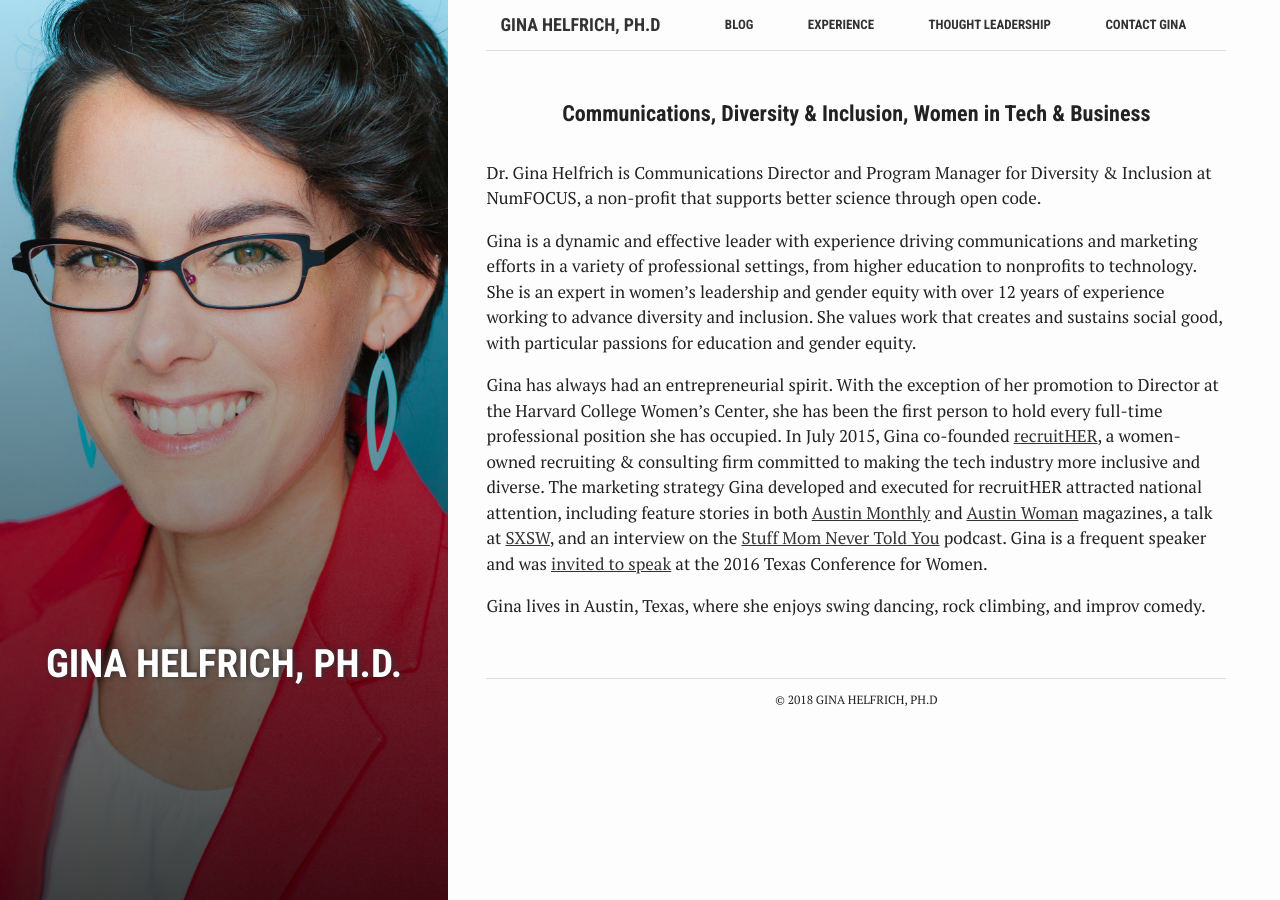
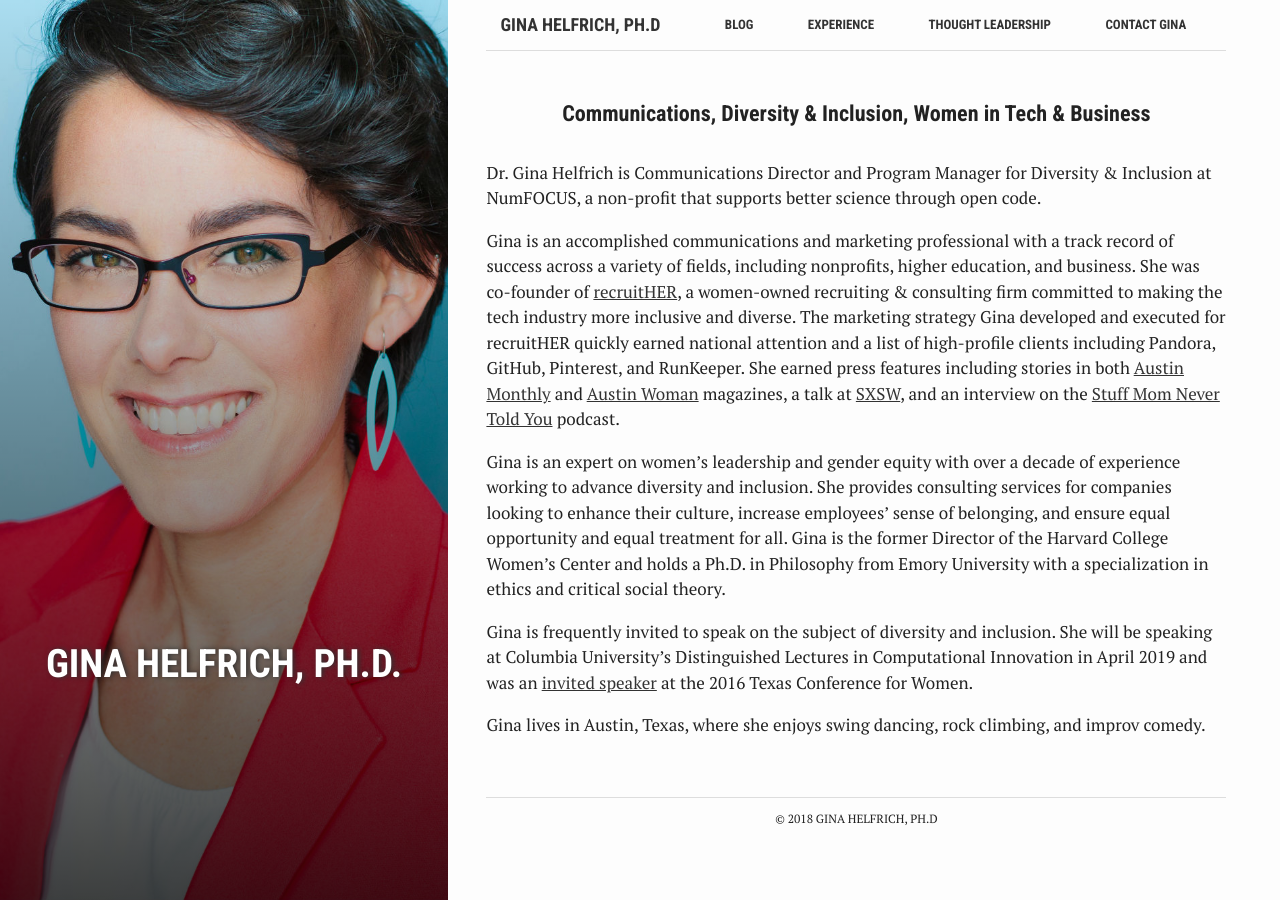
Before and after one commit to Dr-G/Dr-G.github.io, a Jekyll site: the page built from index.md, in a window 1280 px wide. Built offline with Jekyll 4.4.1, drawn with Linux system fonts in a browser that asks for light colours.

Commit message:
Update index.md
update bio

```diff
--- a/index.md
+++ b/index.md
@@ -12,8 +12,10 @@ crawlertitle: "Gina Helfrich, Ph.D. | About"
 
 Dr. Gina Helfrich is Communications Director and Program Manager for Diversity & Inclusion at NumFOCUS, a non-profit that supports better science through open code.
 
-Gina is a dynamic and effective leader with experience driving communications and marketing efforts in a variety of professional settings, from higher education to nonprofits to technology. She is an expert in women's leadership and gender equity with over 12 years of experience working to advance diversity and inclusion. She values work that creates and sustains social good, with particular passions for education and gender equity.
+Gina is an accomplished communications and marketing professional with a track record of success across a variety of fields, including nonprofits, higher education, and business. She was co-founder of [recruitHER](http://medium.com/@recruither), a women-owned recruiting & consulting firm committed to making the tech industry more inclusive and diverse. The marketing strategy Gina developed and executed for recruitHER quickly earned national attention and a list of high-profile clients including Pandora, GitHub, Pinterest, and RunKeeper. She earned press features including stories in both [Austin Monthly](http://www.austinmonthly.com/AM/February-2016/Women-We-Love-Gina-Helfrich-Ashley-Doyal/) and [Austin Woman](http://www.austinwomanmagazine.com/articles/now-hiring-diversity) magazines, a talk at [SXSW](http://schedule.sxsw.com/2016/events/event_PP51520), and an interview on the [Stuff Mom Never Told You](http://www.stuffmomnevertoldyou.com/podcasts/spill-your-salary-secrets/) podcast.
 
-Gina has always had an entrepreneurial spirit. With the exception of her promotion to Director at the Harvard College Women's Center, she has been the first person to hold every full-time professional position she has occupied. In July 2015, Gina co-founded [recruitHER](http://www.recruither.io/), a women-owned recruiting & consulting firm committed to making the tech industry more inclusive and diverse. The marketing strategy Gina developed and executed for recruitHER attracted national attention, including feature stories in both [Austin Monthly](http://www.austinmonthly.com/AM/February-2016/Women-We-Love-Gina-Helfrich-Ashley-Doyal/) and [Austin Woman](http://www.austinwomanmagazine.com/articles/now-hiring-diversity) magazines, a talk at [SXSW](http://schedule.sxsw.com/2016/events/event_PP51520), and an interview on the [Stuff Mom Never Told You](http://www.stuffmomnevertoldyou.com/podcasts/spill-your-salary-secrets/) podcast. Gina is a frequent speaker and was [invited to speak](http://ginahelfrich.com/thoughtleadership.html) at the 2016 Texas Conference for Women.
+Gina is an expert on women's leadership and gender equity with over a decade of experience working to advance diversity and inclusion. She provides consulting services for companies looking to enhance their culture, increase employees' sense of belonging, and ensure equal opportunity and equal treatment for all. Gina is the former Director of the Harvard College Women's Center and holds a Ph.D. in Philosophy from Emory University with a specialization in ethics and critical social theory.
+
+Gina is frequently invited to speak on the subject of diversity and inclusion. She will be speaking at Columbia University's Distinguished Lectures in Computational Innovation in April 2019 and was an [invited speaker](http://ginahelfrich.com/thoughtleadership.html) at the 2016 Texas Conference for Women.
 
 Gina lives in Austin, Texas, where she enjoys swing dancing, rock climbing, and improv comedy.
```
